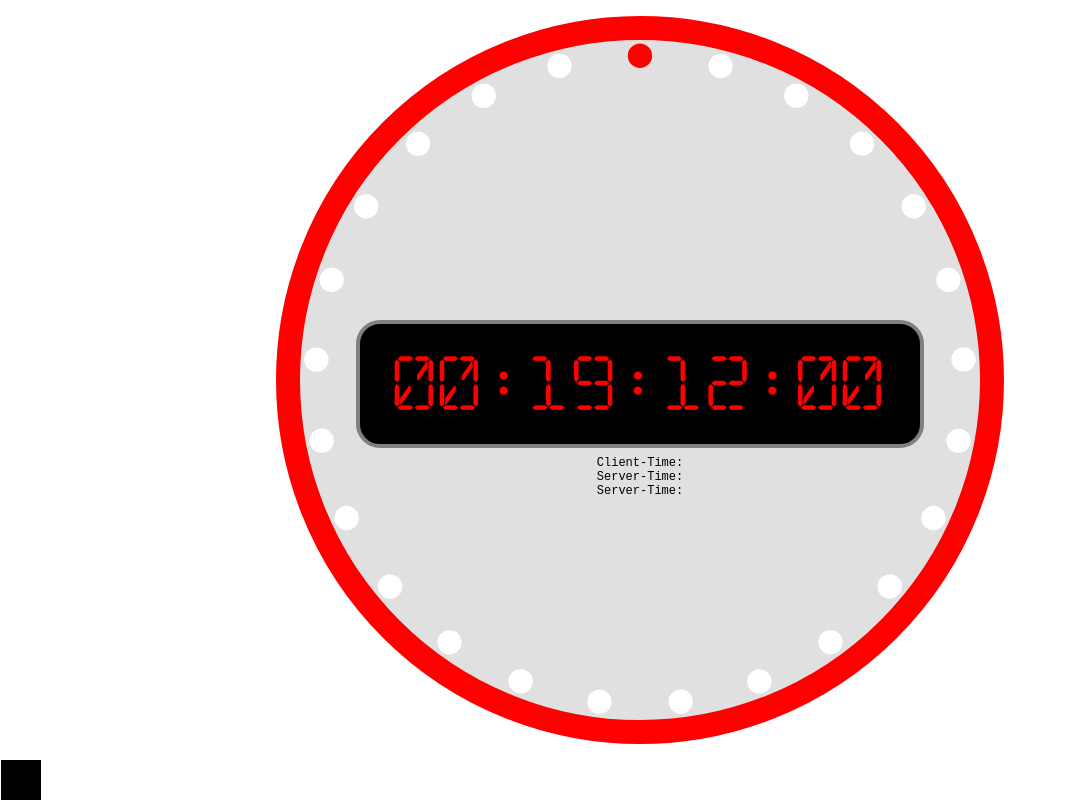
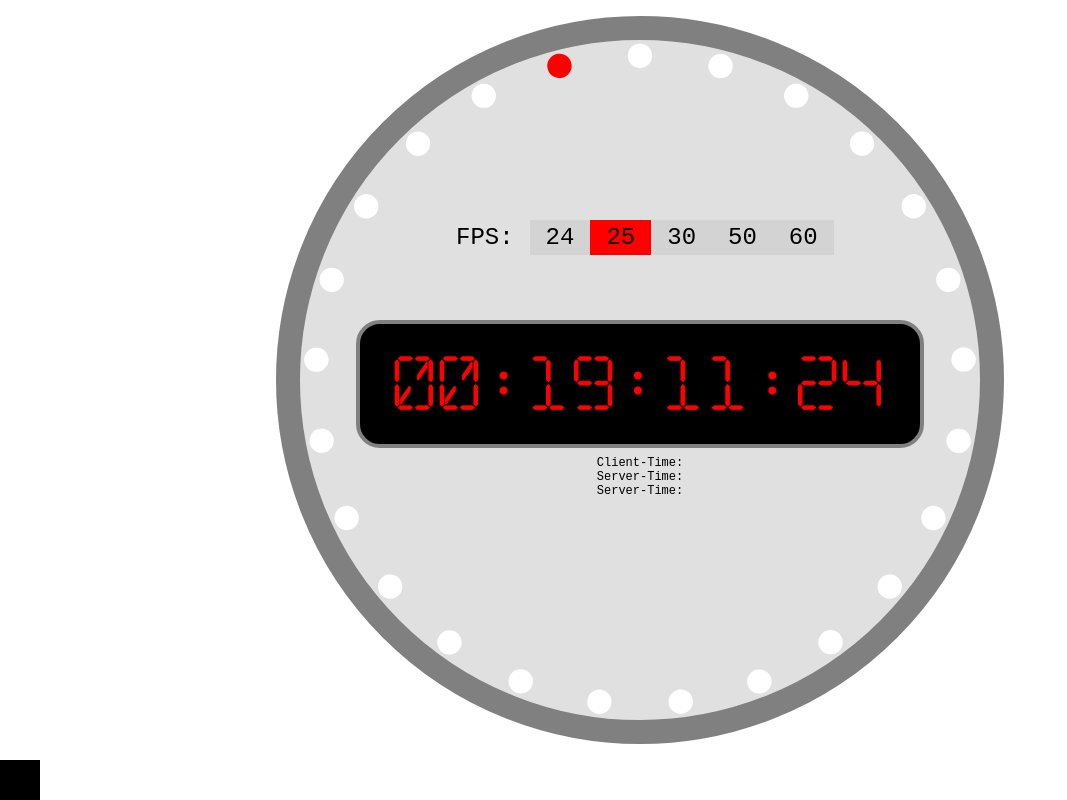
Before and after one commit to tonmenschen/sync-test, a plain HTML site: page index.html in a window 1280 px wide. Shown: the whole page, without its empty margins (0-1067 px from the left). Drawn offline with Linux system fonts and the light colour scheme; no server answers.

Commit message:
FPS switch implemented

```diff
--- a/index.html
+++ b/index.html
@@ -91,6 +91,14 @@
             <div id="serverTime" class="status">Server-Time: </div>
             <div id="deltaTime" class="status">Server-Time: </div>
         </div>
+        <div class="settings">
+            <div class="label">FPS:</div>
+            <button id="fps24" class="button" onclick="changeFps(24)">24</button>
+            <button id="fps25" class="button" onclick="changeFps(25)">25</button>
+            <button id="fps30" class="button" onclick="changeFps(30)">30</button>
+            <button id="fps50" class="button" onclick="changeFps(50)">50</button>
+            <button id="fps60" class="button" onclick="changeFps(60)">60</button>
+        </div>
     </div>
     <div class="ping-pong">
         <div id="box" class="box"></div>
--- a/sync.css
+++ b/sync.css
@@ -75,7 +75,6 @@
     margin: 52vmin auto;
     font-size: 1em;
     font-size: 1.5vmin;
-    font-family: Courier New, Courier, monospace;
     color: black;
 }
 
@@ -89,6 +88,56 @@
     right: 0;
     top: 0;
     bottom: 0;*/
+}
+
+.settings {
+    position: absolute;
+    width: 50vmin;
+    /* height: 15vmin; */
+    left: 0;
+    right: 0;
+    top: 0;
+    bottom: 0;
+    margin: 22.5vmin auto;
+    color: black;
+}
+
+.label {
+    position: relative;
+    float: left;
+    font-size: 2em;
+    font-size: 3vmin;
+    padding: 0.5vmin 2vmin;
+}
+
+.button {
+    background-color: lightgray;
+    border: none;
+    color: black;
+    margin: 0;
+    padding: 0.5vmin 2vmin;
+    text-align: center;
+    vertical-align: middle;
+    text-decoration: none;
+    cursor: pointer;
+    font-family: Courier New, Courier, monospace;
+    font-size: 2em;
+    font-size: 3vmin;
+    float: left;
+}
+
+.button:hover {
+    background-color: green;
+  }
+
+.button:focus {
+    outline: 0;
+    background-color: red;
+}
+
+.active {
+    outline: 0;
+    background-color: red;
 }
 
 .ping-pong {
--- a/sync.js
+++ b/sync.js
@@ -1,4 +1,4 @@
-const fps = 25;
+var fps;
 var dotBuilder;
 var dotBuilderIntervall;
 var updateIntervall;
@@ -6,16 +6,56 @@
 var rightBeep;
 var timeOffset;
 
-!function init() {
-    // console.log(new Date());
-    sync();
+init();
+
+function init() {
+    //Start Sync from timeserver ... async
     leftBeep = document.getElementById("leftBeep");
     rightBeep = document.getElementById("rightBeep");
+
+    //Set default FPS
+    changeFps(25);
+}
+
+function reset() {
+    //Stop TC Running
+    clearInterval(updateIntervall);
+
+    document.getElementById("timecode").innerText = "WA:IT:SY:NC";
+
+    //Hide Dots
     dotBuilder = 0;
-    dotBuilderIntervall = setInterval(build, 1000 / fps);
-}();
+    var dot = document.getElementsByClassName("dot");
+    for (var i = 0; i < dot.length; i++) {
+        dot.item(i).style.visibility = 'hidden';
+        dot.item(i).style.color = 'white';
+    }
+
+    //Build Clock
+    clearInterval(dotBuilderIntervall);
+    dotBuilderIntervall = setInterval(build, 1200 / fps);
+}
+
+function changeFps(newFps) {
+    fps = newFps;
+
+    //(re)sync Time
+    sync();
+
+    //(re)build Clock
+    reset();
+
+    //Highlight selected
+    var buttons = document.getElementsByClassName("button");
+    for (var i = 0; i < buttons.length; i++) {
+        buttons[i].className = buttons[i].className.replace("button active", "button");
+    }
+    document.getElementById('fps' + newFps).className += " active";
+}
 
 function build() {
+    //Build Dots
+
     if (dotBuilder < fps) {
         document.getElementById((dotBuilder < 10 ? `0${dotBuilder}` : dotBuilder).toString()).style.visibility = 'visible';
         document.getElementById((dotBuilder < 10 ? `0${dotBuilder}` : dotBuilder).toString()).style.transform = 'rotate(' + (360 / fps * dotBuilder) + 'deg)';
@@ -23,6 +63,7 @@
     }
     else {
         clearInterval(dotBuilderIntervall);
+        //Start TC Running
         updateIntervall = setInterval(update, 1000 / fps / 2);
     }
 }
@@ -45,7 +86,7 @@
     let time = `${hrs}:${mins}:${secs}:${frames}`;
     document.getElementById("timecode").innerText = time;
 
-    /* Flash current dot */
+    /* Flash current frame dot */
     var dot = document.getElementsByClassName("dot");
     for (var i = 0; i < dot.length; i++) {
         dot.item(i).style.color = 'white';
@@ -83,13 +124,13 @@
     var request = new XMLHttpRequest();
 
     // Query Server before actual sync
-    request.open('GET', 'https://worldtimeapi.org/api/ip', true);
-    request.send();
-    if (request.readyState == XMLHttpRequest.DONE && request.status != 200) {
-        console.log("Error " + request.status + " while polling for JSON source: " + request.responseText);
-        return;
-    }
-    console.log("Blind poll finished");
+    // request.open('GET', 'https://worldtimeapi.org/api/ip', true);
+    // request.send();
+    // if (request.readyState == XMLHttpRequest.DONE && request.status != 200) {
+    //     console.log("Error " + request.status + " while polling for JSON source: " + request.responseText);
+    //     return;
+    // }
+    // console.log("Blind poll finished");
     var timeRequest;
     var timeAnswer;
     var answer;
@@ -113,14 +154,14 @@
                 serverTime = Date.parse(timeJSON);
                 clientTime = (serverTime + timeDelta / 2);
                 timeOffset = Date.now() - clientTime;
-                console.log("responseText: " + answer);
-                console.log("timeJSON: " + timeJSON);
-                console.log("timeRequest: " + timeRequest);
-                console.log("timeAnswer: " + timeAnswer);
-                console.log("timeDelta: " + timeDelta);
-                console.log("serverTime: " + serverTime);
-                console.log("timeOffset: " + timeOffset);
-                console.log("clientTime: " + clientTime);
+                // console.log("responseText: " + answer);
+                // console.log("timeJSON: " + timeJSON);
+                // console.log("timeRequest: " + timeRequest);
+                // console.log("timeAnswer: " + timeAnswer);
+                // console.log("timeDelta: " + timeDelta);
+                // console.log("serverTime: " + serverTime);
+                // console.log("timeOffset: " + timeOffset);
+                // console.log("clientTime: " + clientTime);
 
                 document.getElementById("serverTime").innerHTML = "serverTime: " + serverTime.toString();
                 document.getElementById("clientTime").innerHTML = "clientTime: " + clientTime.toString();
```
